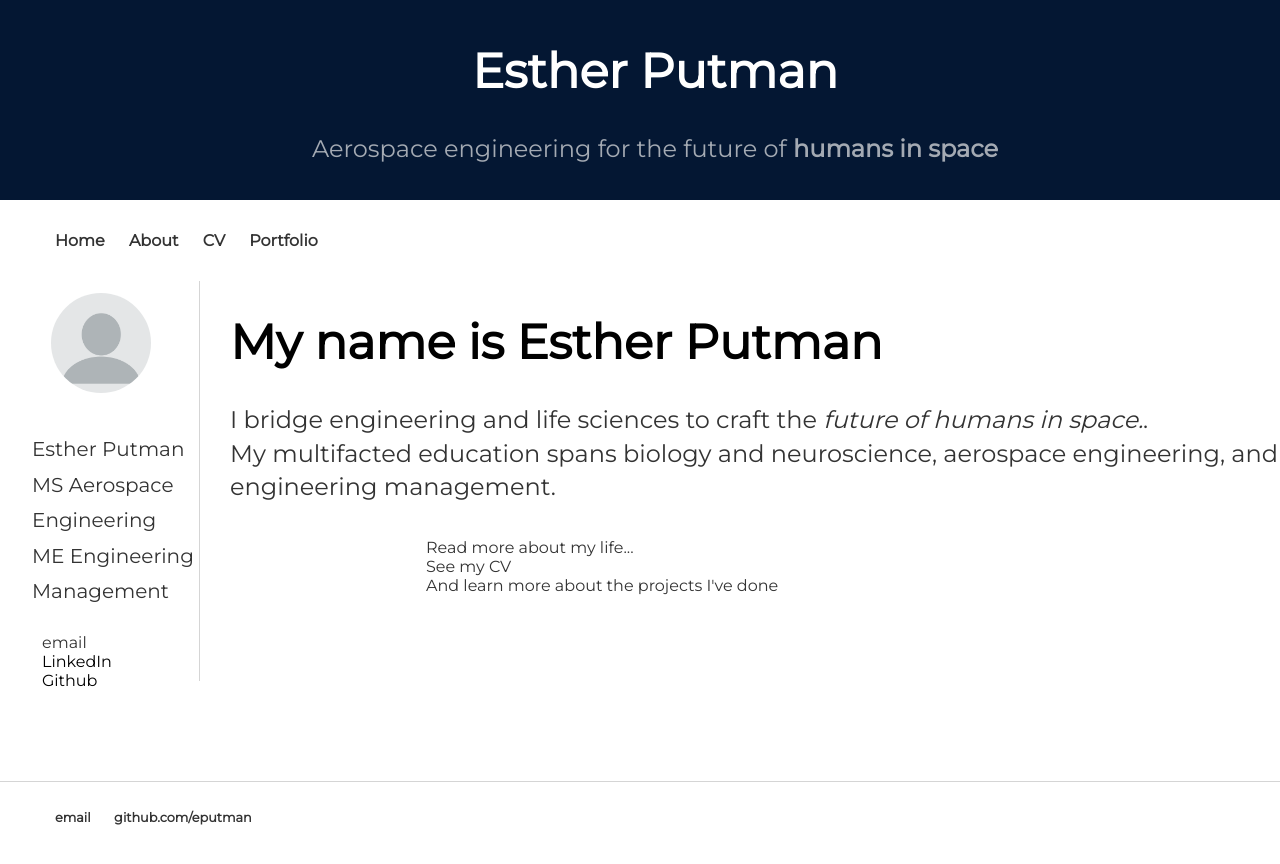
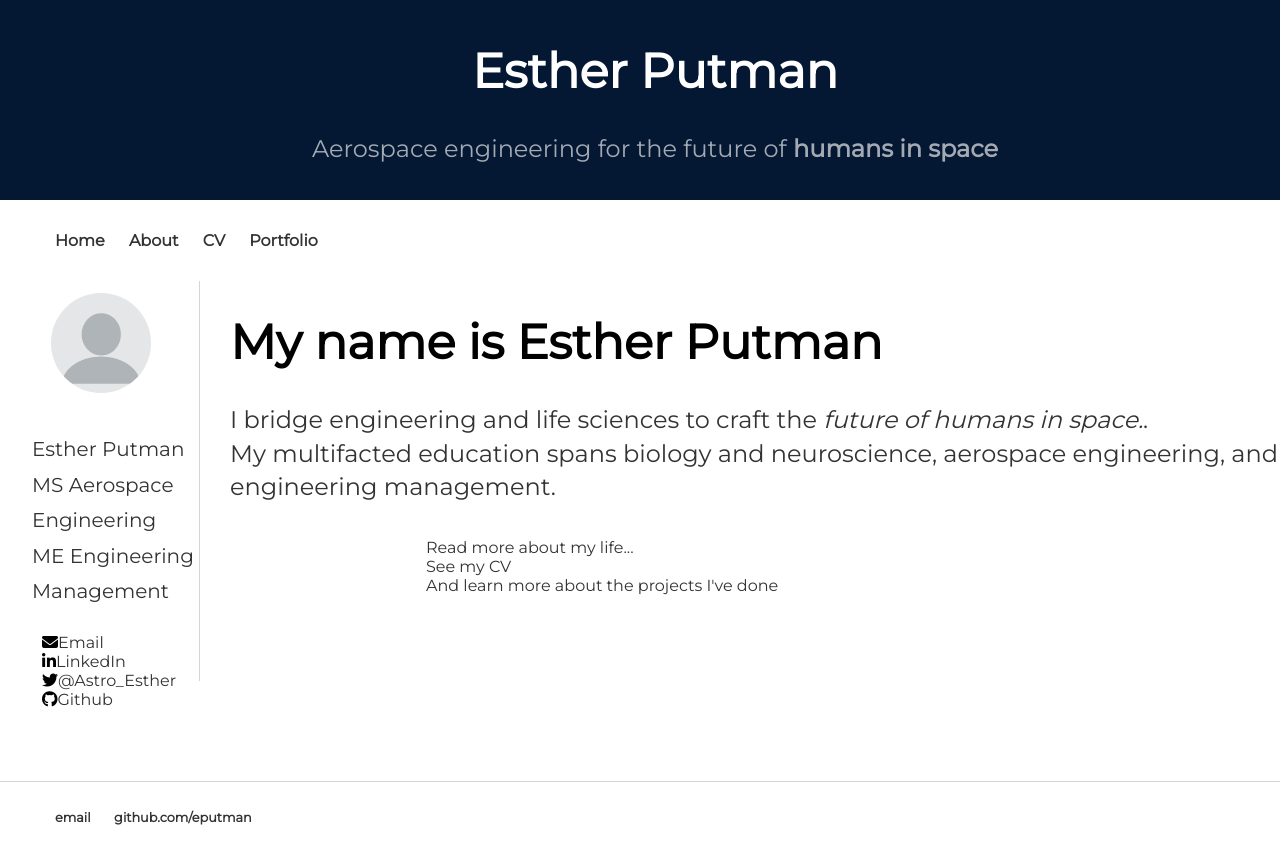
Before and after one commit to eputman/eputman.github.io, a Jekyll site: the page built from index.html, in a window 1280 px wide. Shown: the top 864 px of the page. Built offline with Jekyll 4.4.1, drawn with Linux system fonts in a browser that asks for light colours; nearby versions of some CDN libraries.

Commit message:
Contact sidebar
Added icons to sidebar contact info

```diff
--- a/index.html
+++ b/index.html
@@ -11,9 +11,10 @@ title: Esther Putman, Aerospace Engineer
 		MS Aerospace Engineering <br>
 		ME Engineering Management </small></p>
 	<ul style="list-style-type:none;">
-	  <li><a href="mailto:esther.putman@colorado.edu">email</a></li>
-	  <li>LinkedIn</li>
-	  <li>Github</li>
+	  <li><i class="icon fa fa-envelope"></i><a href="mailto:esther.putman@colorado.edu">Email</a></li>
+	  <li><i class="icon fa fa-linkedin"></i><a href="https://www.linkedin.com/in/estherputman/">LinkedIn</a></li>
+	  <li><i class="icon fa fa-twitter"></i><a href="https://twitter.com/astro_esther">@Astro_Esther</a></li>
+	  <li><i class="icon fa fa-github"></i><a href="https://github.com/eputman">Github</a></li>
 	</ul>
 
 </div> <!-- /sidebar -->
```
